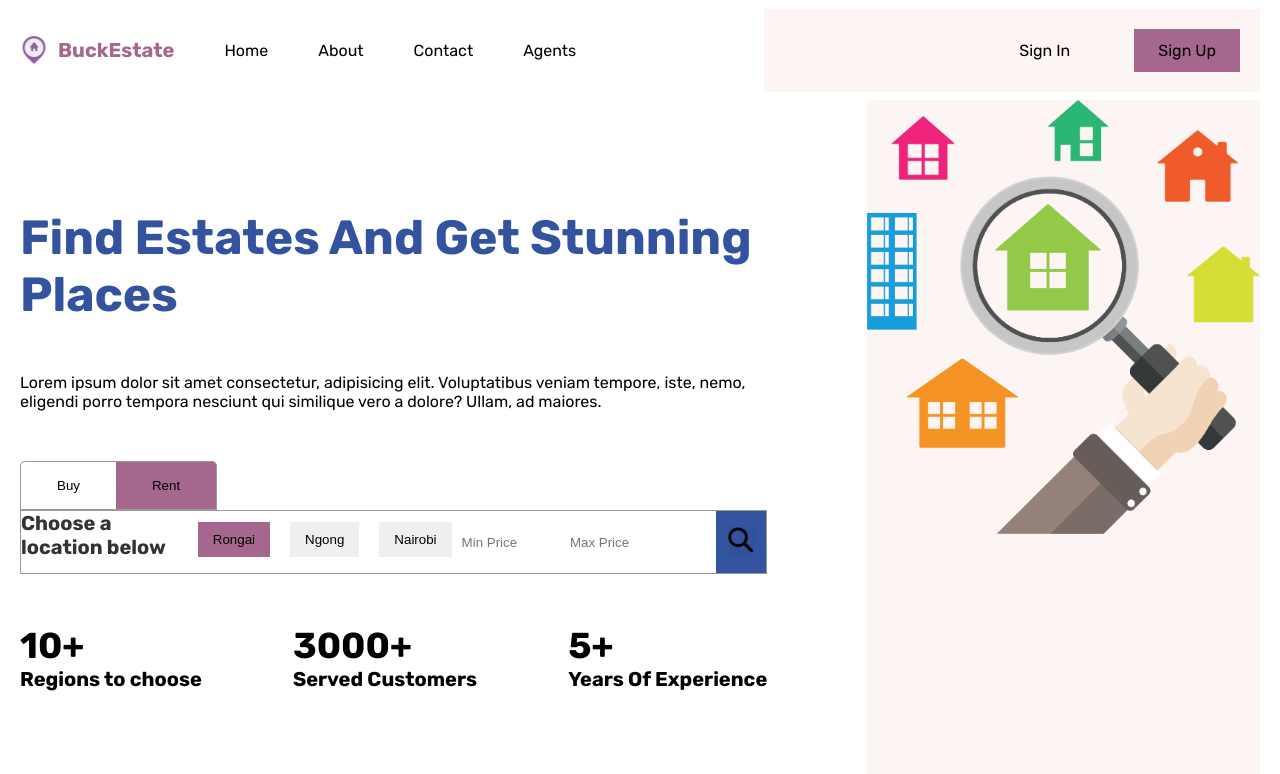
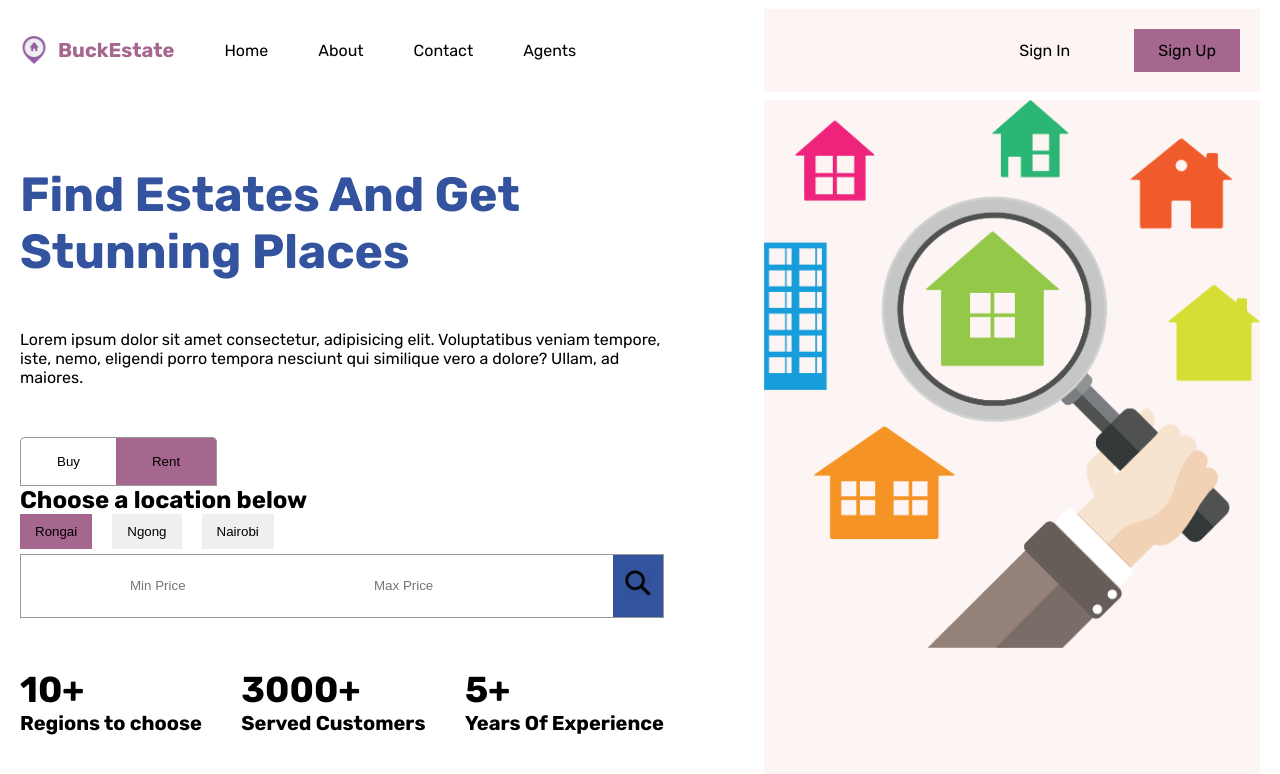
Before and after one commit to BuckanianMark/buckestate-ui, a React (Vite) app: page / in a window 1280 px wide. Shown: the top 774 px of the page. Built offline with nearby package versions, Linux system fonts and the light colour scheme.

Commit message:
Refactoring searchbar

```diff
--- a/src/components/searchBar/SearchBar.jsx
+++ b/src/components/searchBar/SearchBar.jsx
@@ -14,6 +14,7 @@ function SearchBar(){
             setQuery((prev) => ({...prev,type:val}))
         }
         const handleChange = e => {
+            e.prenventDefault()
             setQuery((prev) => ({...prev,[e.target.name]:e.target.value}))
         }
         const handleCityClick = (city) => {
@@ -31,10 +32,9 @@ function SearchBar(){
                 </button>
             ))}
            </div>
-            <form action="">
-                <h2>Choose a location below</h2>
-                <div className="city-div">
-                    {cities.map((city) => (
+           <h2>Choose a location below</h2>
+           <div className="city-div">
+           {cities.map((city) => (
                         <button
                         key={city}
                         className={query.city === city ? "selected":""}
@@ -42,6 +42,10 @@ function SearchBar(){
                             {city}
                         </button>
                     ))}
+           </div>
+            <form action="">
+                <div className="city-div">
+
                     {/* <div className="city">
                         <label htmlFor="city" className="city-label">
                         <input type="text"  name="city"  value="rongai" readOnly onChange={handleChange} />
--- a/src/components/searchBar/searchBar.scss
+++ b/src/components/searchBar/searchBar.scss
@@ -25,6 +25,21 @@
                 border-left: none;
             }
         }
+    }
+    .city-div{
+        display:flex;
+        align-items: center;
+        justify-content: flex-start;
+        gap: 20px;
+        margin-bottom: 5px;
+        button{
+            padding: 10px 15px;
+            border: none;
+            &.selected{
+                background-color: #A5678e;
+            }
+        }
+
     }
     form{
         border: 1px solid #999;
--- a/src/routes/listPage/listPage.jsx
+++ b/src/routes/listPage/listPage.jsx
@@ -33,7 +33,11 @@ function ListPage(){
                     </Await>
                     </Suspense>
             </div>
+            {/* <button>
+                <i className="fa fa-shoppin"></i>
+            </button> */}
         </div>
+
     )
 }
 export default ListPage
```
